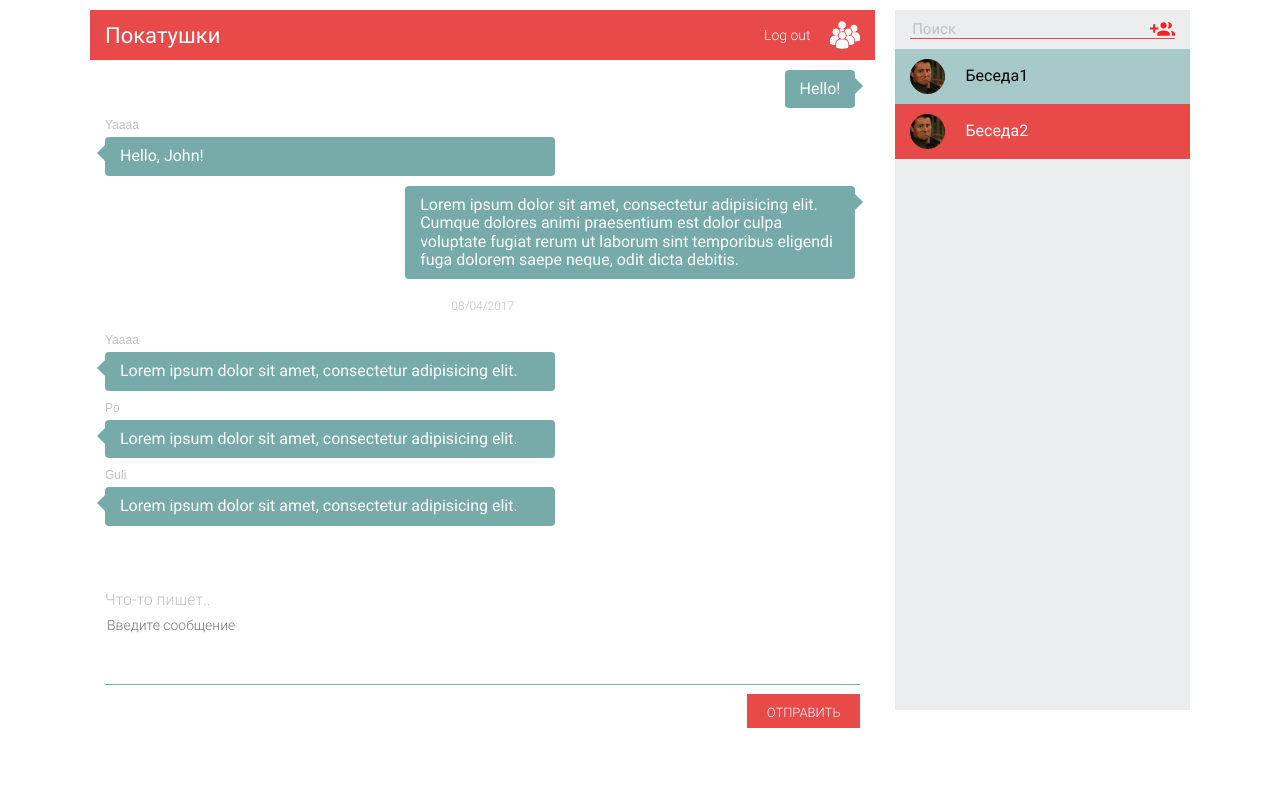
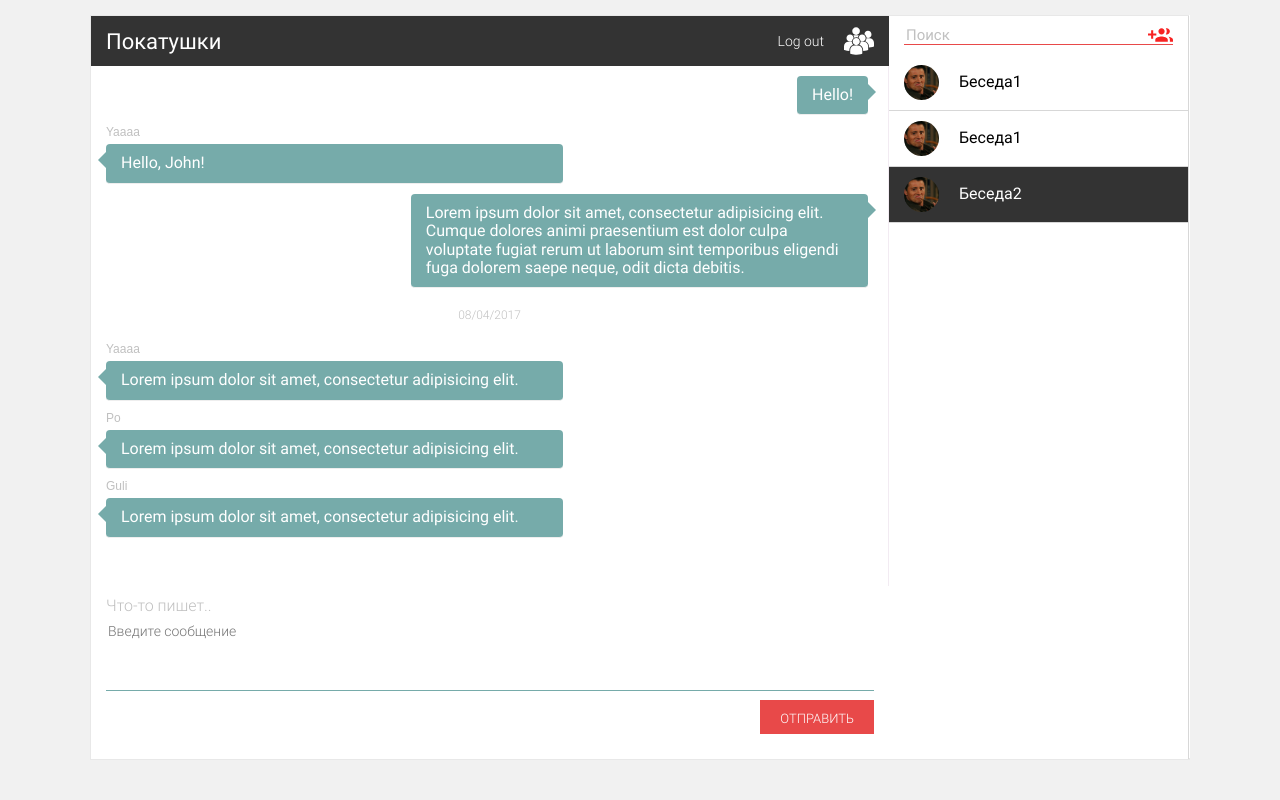
Before and after one commit to Mozhavro/krichat, a Django app: page / in a window 1280 px wide. Run offline with Django 3.2, Linux system fonts and the light colour scheme; the visitor is signed in with stand-in values (Sample User, id 1); some web fonts are replaced.

Commit message:
Fix design

```diff
--- a/assets/sass/_dialogs.scss
+++ b/assets/sass/_dialogs.scss
@@ -1,18 +1,19 @@
 $bubbles: rgba(84, 150, 149, 0.8);
 
 #dialogs-container {
-	margin: 10px 0 0;
-	height: calc(100vh - 40px);
+	margin: 0;
+	padding-top: 15px;
+	height: 100vh;
 	 .columns {
 		@extend .flex;
+		border: 1px solid #E8E8E8;
 	 }
 	 .conversation {
 	 	width: calc(100% - 300px);
-	 	margin-right: 20px;
 	 	.name {
 			font: 22px $textFont, sans-serif;
 			padding: 10px 15px;
-			background: $red;
+			background: #333;
 			color: white;
 			white-space: nowrap;
 			@extend .flex;
@@ -23,6 +24,7 @@ $bubbles: rgba(84, 150, 149, 0.8);
 				.log-out {
 					margin-right: 20px;
 					cursor: pointer;
+					color: white;
 					font: 14px $lightTextFont, sans-serif;
 				}
 				.people {
@@ -39,6 +41,9 @@ $bubbles: rgba(84, 150, 149, 0.8);
 	 		height: calc(100vh - 280px);
 	 		padding-bottom: 25px;
 	 		overflow-y: scroll;
+	 		background: white;
+ 			border-right: 1px solid #F2EBF2;
+
 	 		.single-message {
 	 			@extend .flex;
 	 			margin: 10px 20px 10px 15px;
@@ -51,6 +56,7 @@ $bubbles: rgba(84, 150, 149, 0.8);
 		 			padding: 10px 15px;
 		 			position: relative;
 		 			color: white;
+		 			border-bottom: 1px solid #EEE;
 	 			}
 	 			&.own {
 					@include justCont(flex-end);
@@ -91,6 +97,7 @@ $bubbles: rgba(84, 150, 149, 0.8);
 	 		}
 	 	}
 	 	.input-block {
+	 		background: white;
 	 		position: relative;
 	 		padding: 25px 15px 10px;
 	 		.placeholder-message {
@@ -132,21 +139,17 @@ $bubbles: rgba(84, 150, 149, 0.8);
 	 }
 	 .list-of-all-conv, .all-active-users {
 	 	width: 300px;
-	 	height: calc(100vh - 100px);
-	 	background: #ebedef;
+	 	height: calc(100vh - 57px);
+	 	background: white;
+	 	border-right: 1px solid #D7D7D7;
 	 	.person {
 	 		width: 100%;
 	 		@extend .flex;
 	 		@include alignItems(center);
 	 		padding: 10px 15px;
 	 		cursor: pointer;
+	 		border-bottom: 1px solid #D7D7D7;
 	 		@include trans();
-	 		&:nth-child(even) {
-	 			background: #A8C9C9;
-	 		}
-	 		&:nth-child(odd) {
-	 			background: #ebedef;
-	 		}
 	 		.avatar {
 	 			width: 35px;
 	 			height: 35px;
@@ -162,11 +165,11 @@ $bubbles: rgba(84, 150, 149, 0.8);
 	 			}
 	 		}
 	 		&:hover {
-	 			background: $red;
+	 			background: #555;
 	 			color: white;
 	 		}
 	 		&.active {
-	 			background: $red;
+	 			background: #333;
 	 			color: white;
 	 		}
 	 	}
@@ -207,8 +210,8 @@ $bubbles: rgba(84, 150, 149, 0.8);
 	 }
 	 .all-active-users  {
 	 	position: absolute;
-	 	right: 0;
-	 	top: 0;
+	 	right: 1px ;
+	 	top: 15px;
 	 	-webkit-transform: translateX(100%);
 	 	transform: translateX(100%);
 	 	@include trans();
@@ -217,13 +220,16 @@ $bubbles: rgba(84, 150, 149, 0.8);
 	 		transform: translateX(0%);
 	 	}
 	 	h3 {
-	 		padding: 12.5px 15px;
+	 		padding: 14px 15px;
 	 		background: $red;
 	 		color: white;
 	 		margin: 0;
 	 		font: 18px $textFont, sans-serif;
 	 	}
 	 }
+	 .all-active-users.scroll-content {
+	 	top: .5px;
+	 }
 	 position: relative;
 	 overflow: hidden;
 }
--- a/assets/sass/app.scss
+++ b/assets/sass/app.scss
@@ -3,7 +3,7 @@
 @import "auth.scss";
 
 .wrapper {
-	background: white;
+	background: #F1F1F1;
 	font-family: $textFont, sans-serif;
 	.confines-width {
 		.content-page {
--- a/assets/static/css/app.css
+++ b/assets/static/css/app.css
@@ -441,7 +441,7 @@ body.open-menu .wrapper #header .confines-width .right-part {
 
 /* line 5, ../../sass/app.scss */
 .wrapper {
-  background: white;
+  background: #F1F1F1;
   font-family: "Roboto-Regular", sans-serif;
 }
 /* line 9, ../../sass/app.scss */
@@ -450,21 +450,25 @@ body.open-menu .wrapper #header .confines-width .right-part {
 }
 /* line 3, ../../sass/_dialogs.scss */
 .wrapper .confines-width .content-page #dialogs-container {
-  margin: 10px 0 0;
-  height: calc(100vh - 40px);
+  margin: 0;
+  padding-top: 15px;
+  height: 100vh;
   position: relative;
   overflow: hidden;
 }
-/* line 9, ../../sass/_dialogs.scss */
+/* line 7, ../../sass/_dialogs.scss */
+.wrapper .confines-width .content-page #dialogs-container .columns {
+  border: 1px solid #E8E8E8;
+}
+/* line 11, ../../sass/_dialogs.scss */
 .wrapper .confines-width .content-page #dialogs-container .conversation {
   width: calc(100% - 300px);
-  margin-right: 20px;
 }
-/* line 12, ../../sass/_dialogs.scss */
+/* line 13, ../../sass/_dialogs.scss */
 .wrapper .confines-width .content-page #dialogs-container .conversation .name {
   font: 22px "Roboto-Regular", sans-serif;
   padding: 10px 15px;
-  background: #e84949;
+  background: #333;
   color: white;
   white-space: nowrap;
   -webkit-justify-content: space-between;
@@ -472,18 +476,19 @@ body.open-menu .wrapper #header .confines-width .right-part {
   -webkit-align-items: center;
   align-items: center;
 }
-/* line 20, ../../sass/_dialogs.scss */
+/* line 21, ../../sass/_dialogs.scss */
 .wrapper .confines-width .content-page #dialogs-container .conversation .name .settings {
   -webkit-align-items: center;
   align-items: center;
 }
-/* line 23, ../../sass/_dialogs.scss */
+/* line 24, ../../sass/_dialogs.scss */
 .wrapper .confines-width .content-page #dialogs-container .conversation .name .settings .log-out {
   margin-right: 20px;
   cursor: pointer;
+  color: white;
   font: 14px "Roboto-Light", sans-serif;
 }
-/* line 28, ../../sass/_dialogs.scss */
+/* line 30, ../../sass/_dialogs.scss */
 .wrapper .confines-width .content-page #dialogs-container .conversation .name .settings .people {
   display: inline-block;
   width: 30px;
@@ -494,17 +499,19 @@ body.open-menu .wrapper #header .confines-width .right-part {
   background-position: center;
   cursor: pointer;
 }
-/* line 38, ../../sass/_dialogs.scss */
+/* line 40, ../../sass/_dialogs.scss */
 .wrapper .confines-width .content-page #dialogs-container .conversation .messages {
   height: calc(100vh - 280px);
   padding-bottom: 25px;
   overflow-y: scroll;
+  background: white;
+  border-right: 1px solid #F2EBF2;
 }
-/* line 42, ../../sass/_dialogs.scss */
+/* line 47, ../../sass/_dialogs.scss */
 .wrapper .confines-width .content-page #dialogs-container .conversation .messages .single-message {
   margin: 10px 20px 10px 15px;
 }
-/* line 45, ../../sass/_dialogs.scss */
+/* line 50, ../../sass/_dialogs.scss */
 .wrapper .confines-width .content-page #dialogs-container .conversation .messages .single-message .message {
   width: auto;
   display: inline-block;
@@ -514,13 +521,14 @@ body.open-menu .wrapper #header .confines-width .right-part {
   padding: 10px 15px;
   position: relative;
   color: white;
+  border-bottom: 1px solid #EEE;
 }
-/* line 55, ../../sass/_dialogs.scss */
+/* line 61, ../../sass/_dialogs.scss */
 .wrapper .confines-width .content-page #dialogs-container .conversation .messages .single-message.own {
   -webkit-justify-content: flex-end;
   justify-content: flex-end;
 }
-/* line 57, ../../sass/_dialogs.scss */
+/* line 63, ../../sass/_dialogs.scss */
 .wrapper .confines-width .content-page #dialogs-container .conversation .messages .single-message.own .message:before {
   content: '';
   border: 8px solid transparent;
@@ -529,18 +537,18 @@ body.open-menu .wrapper #header .confines-width .right-part {
   right: -16px;
   top: 8px;
 }
-/* line 67, ../../sass/_dialogs.scss */
+/* line 73, ../../sass/_dialogs.scss */
 .wrapper .confines-width .content-page #dialogs-container .conversation .messages .single-message.not-own {
   -webkit-flex-direction: column;
   flex-direction: column;
 }
-/* line 69, ../../sass/_dialogs.scss */
+/* line 75, ../../sass/_dialogs.scss */
 .wrapper .confines-width .content-page #dialogs-container .conversation .messages .single-message.not-own .name-author {
   color: silver;
   font: 12px "Roboto-Bold", sans-serif;
   margin-bottom: 5px;
 }
-/* line 75, ../../sass/_dialogs.scss */
+/* line 81, ../../sass/_dialogs.scss */
 .wrapper .confines-width .content-page #dialogs-container .conversation .messages .single-message.not-own .message:before {
   content: '';
   border: 8px solid transparent;
@@ -549,26 +557,27 @@ body.open-menu .wrapper #header .confines-width .right-part {
   left: -16px;
   top: 8px;
 }
-/* line 86, ../../sass/_dialogs.scss */
+/* line 92, ../../sass/_dialogs.scss */
 .wrapper .confines-width .content-page #dialogs-container .conversation .messages .placeholder-message.time {
   font: 12px "Roboto-Light", sans-serif;
   color: silver;
   text-align: center;
   padding: 10px 0;
 }
-/* line 93, ../../sass/_dialogs.scss */
+/* line 99, ../../sass/_dialogs.scss */
 .wrapper .confines-width .content-page #dialogs-container .conversation .input-block {
+  background: white;
   position: relative;
   padding: 25px 15px 10px;
 }
-/* line 96, ../../sass/_dialogs.scss */
+/* line 103, ../../sass/_dialogs.scss */
 .wrapper .confines-width .content-page #dialogs-container .conversation .input-block .placeholder-message {
   font: 16px "Roboto-Light", sans-serif;
   color: silver;
   top: 10px;
   position: absolute;
 }
-/* line 102, ../../sass/_dialogs.scss */
+/* line 109, ../../sass/_dialogs.scss */
 .wrapper .confines-width .content-page #dialogs-container .conversation .input-block #textarea-message {
   width: 100%;
   height: 70px;
@@ -580,16 +589,16 @@ body.open-menu .wrapper #header .confines-width .right-part {
   margin: 10px 0 0;
   font: 14px "Roboto-Light", sans-serif;
 }
-/* line 112, ../../sass/_dialogs.scss */
+/* line 119, ../../sass/_dialogs.scss */
 .wrapper .confines-width .content-page #dialogs-container .conversation .input-block #textarea-message:focus {
   border-color: #148e8e;
 }
-/* line 116, ../../sass/_dialogs.scss */
+/* line 123, ../../sass/_dialogs.scss */
 .wrapper .confines-width .content-page #dialogs-container .conversation .input-block .row-input:nth-child(2) {
   -webkit-justify-content: flex-end;
   justify-content: flex-end;
 }
-/* line 120, ../../sass/_dialogs.scss */
+/* line 127, ../../sass/_dialogs.scss */
 .wrapper .confines-width .content-page #dialogs-container .conversation .input-block .send-message {
   cursor: pointer;
   border: none;
@@ -600,31 +609,25 @@ body.open-menu .wrapper #header .confines-width .right-part {
   font: 13px "Roboto-Light", sans-serif;
   float: none;
 }
-/* line 133, ../../sass/_dialogs.scss */
+/* line 140, ../../sass/_dialogs.scss */
 .wrapper .confines-width .content-page #dialogs-container .list-of-all-conv, .wrapper .confines-width .content-page #dialogs-container .all-active-users {
   width: 300px;
-  height: calc(100vh - 100px);
-  background: #ebedef;
+  height: calc(100vh - 57px);
+  background: white;
+  border-right: 1px solid #D7D7D7;
 }
-/* line 137, ../../sass/_dialogs.scss */
+/* line 145, ../../sass/_dialogs.scss */
 .wrapper .confines-width .content-page #dialogs-container .list-of-all-conv .person, .wrapper .confines-width .content-page #dialogs-container .all-active-users .person {
   width: 100%;
   -webkit-align-items: center;
   align-items: center;
   padding: 10px 15px;
   cursor: pointer;
+  border-bottom: 1px solid #D7D7D7;
   -webkit-transition: 0.3s all;
   transition: 0.3s all;
 }
-/* line 144, ../../sass/_dialogs.scss */
-.wrapper .confines-width .content-page #dialogs-container .list-of-all-conv .person:nth-child(even), .wrapper .confines-width .content-page #dialogs-container .all-active-users .person:nth-child(even) {
-  background: #A8C9C9;
-}
-/* line 147, ../../sass/_dialogs.scss */
-.wrapper .confines-width .content-page #dialogs-container .list-of-all-conv .person:nth-child(odd), .wrapper .confines-width .content-page #dialogs-container .all-active-users .person:nth-child(odd) {
-  background: #ebedef;
-}
-/* line 150, ../../sass/_dialogs.scss */
+/* line 153, ../../sass/_dialogs.scss */
 .wrapper .confines-width .content-page #dialogs-container .list-of-all-conv .person .avatar, .wrapper .confines-width .content-page #dialogs-container .all-active-users .person .avatar {
   width: 35px;
   height: 35px;
@@ -632,7 +635,7 @@ body.open-menu .wrapper #header .confines-width .right-part {
   overflow: hidden;
   margin-right: 20px;
 }
-/* line 156, ../../sass/_dialogs.scss */
+/* line 159, ../../sass/_dialogs.scss */
 .wrapper .confines-width .content-page #dialogs-container .list-of-all-conv .person .avatar img, .wrapper .confines-width .content-page #dialogs-container .all-active-users .person .avatar img {
   max-width: 100%;
   width: 100%;
@@ -640,22 +643,22 @@ body.open-menu .wrapper #header .confines-width .right-part {
   -webkit-object-fit: cover;
   object-fit: cover;
 }
-/* line 164, ../../sass/_dialogs.scss */
+/* line 167, ../../sass/_dialogs.scss */
 .wrapper .confines-width .content-page #dialogs-container .list-of-all-conv .person:hover, .wrapper .confines-width .content-page #dialogs-container .all-active-users .person:hover {
-  background: #e84949;
+  background: #555;
   color: white;
 }
-/* line 168, ../../sass/_dialogs.scss */
+/* line 171, ../../sass/_dialogs.scss */
 .wrapper .confines-width .content-page #dialogs-container .list-of-all-conv .person.active, .wrapper .confines-width .content-page #dialogs-container .all-active-users .person.active {
-  background: #e84949;
+  background: #333;
   color: white;
 }
-/* line 174, ../../sass/_dialogs.scss */
+/* line 177, ../../sass/_dialogs.scss */
 .wrapper .confines-width .content-page #dialogs-container .list-of-all-conv .search #search-form, .wrapper .confines-width .content-page #dialogs-container .all-active-users .search #search-form {
   position: relative;
   margin: 10px 0;
 }
-/* line 177, ../../sass/_dialogs.scss */
+/* line 180, ../../sass/_dialogs.scss */
 .wrapper .confines-width .content-page #dialogs-container .list-of-all-conv .search #search-form input, .wrapper .confines-width .content-page #dialogs-container .all-active-users .search #search-form input {
   border: none;
   border-bottom: 1px solid #e84949;
@@ -666,12 +669,12 @@ body.open-menu .wrapper #header .confines-width .right-part {
   color: grey;
   font: 14px "Roboto-Light", sans-serif;
 }
-/* line 186, ../../sass/_dialogs.scss */
+/* line 189, ../../sass/_dialogs.scss */
 .wrapper .confines-width .content-page #dialogs-container .list-of-all-conv .search #search-form input::-webkit-input-placeholder, .wrapper .confines-width .content-page #dialogs-container .all-active-users .search #search-form input::-webkit-input-placeholder {
   color: silver;
   font: 15px "Roboto-Regular", sans-serif;
 }
-/* line 191, ../../sass/_dialogs.scss */
+/* line 194, ../../sass/_dialogs.scss */
 .wrapper .confines-width .content-page #dialogs-container .list-of-all-conv .search #search-form button, .wrapper .confines-width .content-page #dialogs-container .all-active-users .search #search-form button {
   position: absolute;
   right: 15px;
@@ -688,26 +691,30 @@ body.open-menu .wrapper #header .confines-width .right-part {
   -webkit-transform: translateY(-50%);
   transform: translateY(-50%);
 }
-/* line 208, ../../sass/_dialogs.scss */
+/* line 211, ../../sass/_dialogs.scss */
 .wrapper .confines-width .content-page #dialogs-container .all-active-users {
   position: absolute;
-  right: 0;
-  top: 0;
+  right: 1px;
+  top: 15px;
   -webkit-transform: translateX(100%);
   transform: translateX(100%);
   -webkit-transition: 0.3s all;
   transition: 0.3s all;
 }
-/* line 215, ../../sass/_dialogs.scss */
+/* line 218, ../../sass/_dialogs.scss */
 .wrapper .confines-width .content-page #dialogs-container .all-active-users.active {
   -webkit-transform: translateX(0%);
   transform: translateX(0%);
 }
-/* line 219, ../../sass/_dialogs.scss */
+/* line 222, ../../sass/_dialogs.scss */
 .wrapper .confines-width .content-page #dialogs-container .all-active-users h3 {
-  padding: 12.5px 15px;
+  padding: 14px 15px;
   background: #e84949;
   color: white;
   margin: 0;
   font: 18px "Roboto-Regular", sans-serif;
 }
+/* line 230, ../../sass/_dialogs.scss */
+.wrapper .confines-width .content-page #dialogs-container .all-active-users.scroll-content {
+  top: .5px;
+}
--- a/chat/templates/chat.html
+++ b/chat/templates/chat.html
@@ -65,6 +65,12 @@
 				 				</div>
 				 				<div class="nickname">Беседа1</div>
 				 			</div>
+				 			<div class="person">
+				 				<div class="avatar">
+				 					<img src="{% static 'images/avatar.jpg' %}" alt="avatar-image">
+				 				</div>
+				 				<div class="nickname">Беседа1</div>
+				 			</div>
 				 			<div class="person active">
 				 				<div class="avatar">
 				 					<img src="{% static 'images/avatar.jpg' %}" alt="avatar-image">
```
